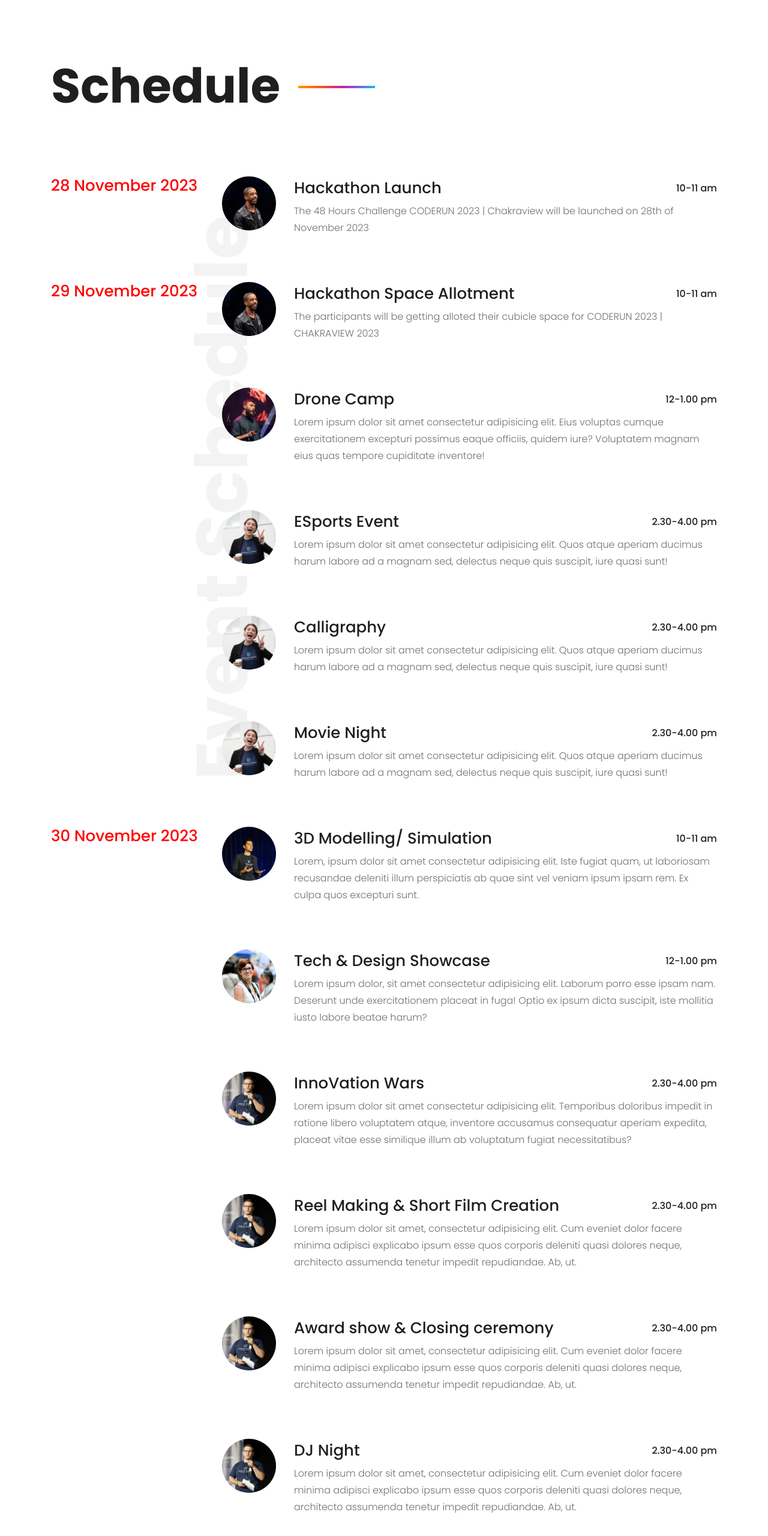
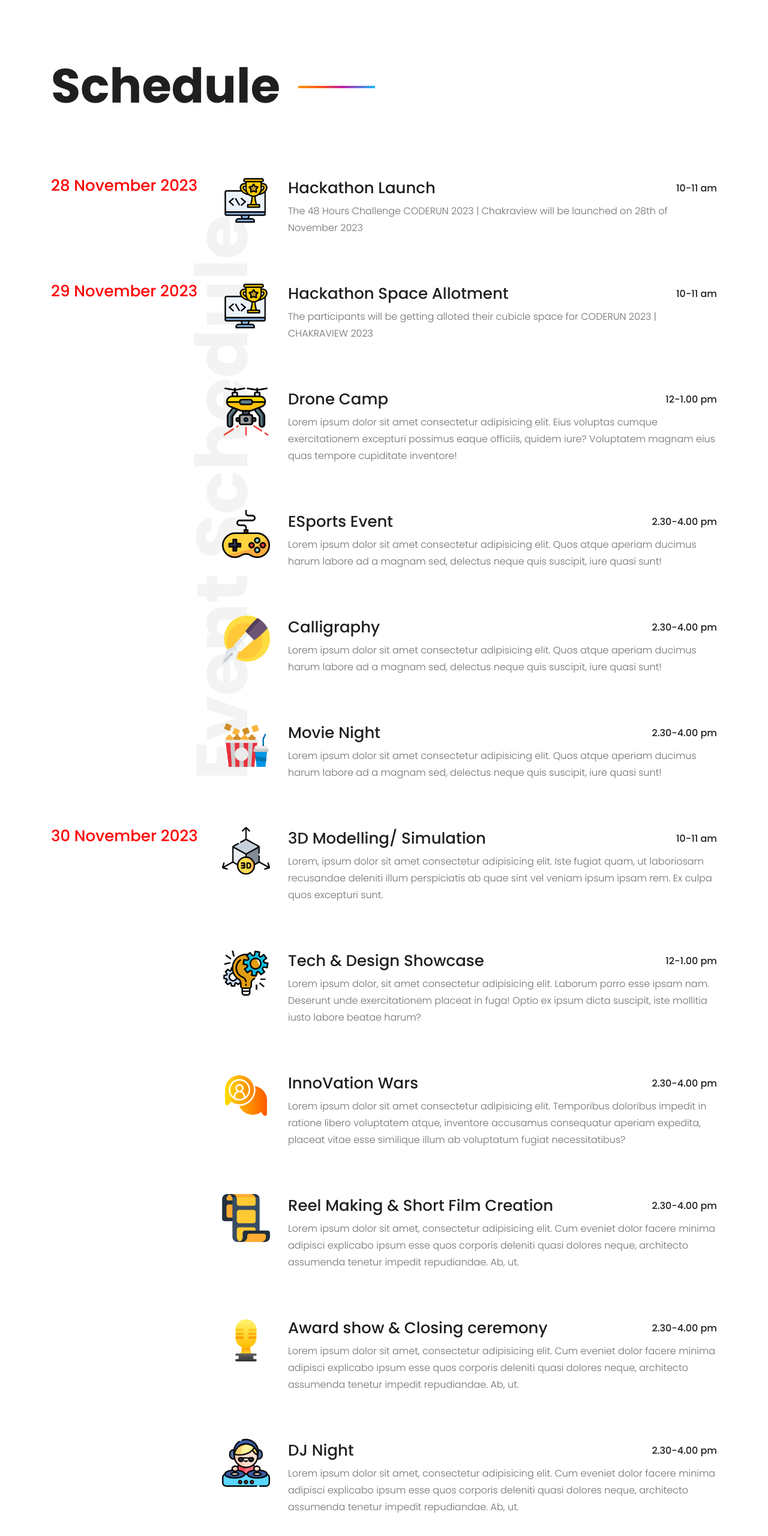
Before and after one commit to architmehta3/chakraview, a plain HTML site: page index.html in a window 1280 px wide. Shown: the part 1959-4519 px from the top of the page at 60% size. Drawn offline with nearby package versions, Linux system fonts and the light colour scheme.

Commit message:
Updated Event Icons

```diff
--- a/index.html
+++ b/index.html
@@ -26,6 +26,25 @@
     <!-- <link rel="stylesheet" href="css/responsive.css"> -->
 
     <script src="https://code.jquery.com/jquery-3.6.0.min.js"></script>
+
+    <style>
+        .circle {
+            width: 200px;
+            height: 200px;
+            background-color: #3498db;
+            border-radius: 50%;
+            display: flex;
+            justify-content: center;
+            align-items: center;
+        }
+
+        .circle img {
+            width: 150px;
+            height: 150px;
+            border-radius: 50%;
+        }
+    </style>
+
 </head>
 
 <body>
@@ -88,7 +107,8 @@
                         </ul>
                       </li> -->
 
-                                        <li><a href="https://maps.app.goo.gl/6WYDjZLXDjAJcv8g7" target="_blank">Venue</a></li>
+                                        <li><a href="https://maps.app.goo.gl/6WYDjZLXDjAJcv8g7"
+                                                target="_blank">Venue</a></li>
                                         <li><a href="#team">Contact Us</a></li>
                                         <!-- <li><a href="contact.html">Contact</a></li> -->
                                     </ul>
@@ -222,7 +242,7 @@
                     </div>
                     <div class="col-xl-9 col-lg-9">
                         <div class="single_speaker">
-                            <img src="img/speakers/seaker1.png" alt="" />
+                            <img style="height: 80px; width: auto;" src="img/eventLogos/hackathon.png" alt="" />
                             <div class="speaker-name">
                                 <div class="heading d-flex justify-content-between align-items-center">
                                     <span>Hackathon Launch</span>
@@ -281,7 +301,8 @@
                     </div>
                     <div class="col-xl-9 col-lg-9">
                         <div class="single_speaker">
-                            <img src="img/speakers/seaker1.png" alt="" />
+                            <!-- <img src="img/speakers/seaker1.png" alt="" /> -->
+                            <img style="height: 80px; width: auto;" src="img/eventLogos/hackathon.png" alt="" />
                             <div class="speaker-name">
                                 <div class="heading d-flex justify-content-between align-items-center">
                                     <span>Hackathon Space Allotment</span>
@@ -294,7 +315,8 @@
                             </div>
                         </div>
                         <div class="single_speaker">
-                            <img src="img/speakers/seaker2.png" alt="" />
+                            <!-- <img src="img/speakers/seaker2.png" alt="" /> -->
+                            <img style="height: 80px; width: auto;" src="img/eventLogos/drone.png" alt="" />
                             <div class="speaker-name">
                                 <div class="heading d-flex justify-content-between align-items-center">
                                     <span>Drone Camp</span>
@@ -308,7 +330,8 @@
                             </div>
                         </div>
                         <div class="single_speaker">
-                            <img src="img/speakers/seaker3.png" alt="" />
+                            <!-- <img src="img/speakers/seaker3.png" alt="" /> -->
+                            <img style="height: 80px; width: auto;" src="img/eventLogos/joystick.png" alt="" />
                             <div class="speaker-name">
                                 <div class="heading d-flex justify-content-between align-items-center">
                                     <span>ESports Event</span>
@@ -321,7 +344,8 @@
                             </div>
                         </div>
                         <div class="single_speaker">
-                            <img src="img/speakers/seaker3.png" alt="" />
+                            <!-- <img src="img/speakers/seaker3.png" alt="" /> -->
+                            <img style="height: 80px; width: auto;" src="img/eventLogos/fountain-pen.png" alt="" />
                             <div class="speaker-name">
                                 <div class="heading d-flex justify-content-between align-items-center">
                                     <span>Calligraphy</span>
@@ -334,7 +358,8 @@
                             </div>
                         </div>
                         <div class="single_speaker">
-                            <img src="img/speakers/seaker3.png" alt="" />
+                            <!-- <img src="img/speakers/seaker3.png" alt="" /> -->
+                            <img style="height: 80px; width: auto;" src="img/eventLogos/popcorn.png" alt="" />
                             <div class="speaker-name">
                                 <div class="heading d-flex justify-content-between align-items-center">
                                     <span>Movie Night</span>
@@ -357,7 +382,8 @@
                 </div>
                 <div class="col-xl-9 col-lg-9">
                     <div class="single_speaker">
-                        <img src="img/speakers/seaker4.png" alt="" />
+                        <!-- <img src="img/speakers/seaker4.png" alt="" /> -->
+                        <img style="height: 80px; width: auto;" src="img/eventLogos/3d-model.png" alt="" />
                         <div class="speaker-name">
                             <div class="heading d-flex justify-content-between align-items-center">
                                 <span>3D Modelling/ Simulation</span>
@@ -371,7 +397,8 @@
                         </div>
                     </div>
                     <div class="single_speaker">
-                        <img src="img/speakers/seaker5.png" alt="" />
+                        <!-- <img src="img/speakers/seaker5.png" alt="" /> -->
+                        <img style="height: 80px; width: auto;" src="img/eventLogos/project-management.png" alt="" />
                         <div class="speaker-name">
                             <div class="heading d-flex justify-content-between align-items-center">
                                 <span>Tech & Design Showcase</span>
@@ -385,7 +412,8 @@
                         </div>
                     </div>
                     <div class="single_speaker">
-                        <img src="img/speakers/seaker6.png" alt="" />
+                        <!-- <img src="img/speakers/seaker6.png" alt="" /> -->
+                        <img style="height: 80px; width: auto;" src="img/eventLogos/talk.png" alt="" />
                         <div class="speaker-name">
                             <div class="heading d-flex justify-content-between align-items-center">
                                 <span>InnoVation Wars</span>
@@ -399,7 +427,8 @@
                         </div>
                     </div>
                     <div class="single_speaker">
-                        <img src="img/speakers/seaker6.png" alt="" />
+                        <!-- <img src="img/speakers/seaker6.png" alt="" /> -->
+                        <img style="height: 80px; width: auto;" src="img/eventLogos/movie-frame.png" alt="" />
                         <div class="speaker-name">
                             <div class="heading d-flex justify-content-between align-items-center">
                                 <span>Reel Making & Short Film Creation</span>
@@ -413,7 +442,8 @@
                         </div>
                     </div>
                     <div class="single_speaker">
-                        <img src="img/speakers/seaker6.png" alt="" />
+                        <!-- <img src="img/speakers/seaker6.png" alt="" /> -->
+                        <img style="height: 80px; width: auto;" src="img/eventLogos/trophy.png" alt="" />
                         <div class="speaker-name">
                             <div class="heading d-flex justify-content-between align-items-center">
                                 <span>Award show & Closing ceremony</span>
@@ -427,7 +457,8 @@
                         </div>
                     </div>
                     <div class="single_speaker">
-                        <img src="img/speakers/seaker6.png" alt="" />
+                        <!-- <img src="img/speakers/seaker6.png" alt="" /> -->
+                        <img style="height: 80px; width: auto;" src="img/eventLogos/dj.png" alt="" />
                         <div class="speaker-name">
                             <div class="heading d-flex justify-content-between align-items-center">
                                 <span>DJ Night</span>
```
Also changed, not shown: img/eventLogos/3d-model.png (added), img/eventLogos/dj.png (added), img/eventLogos/drone.png (added), img/eventLogos/fountain-pen.png (added), img/eventLogos/hackathon.png (added), img/eventLogos/joystick.png (added), img/eventLogos/movie-frame.png (added), img/eventLogos/popcorn.png (added), img/eventLogos/project-management.png (added), img/eventLogos/talk.png (added), img/eventLogos/trophy.png (added).
